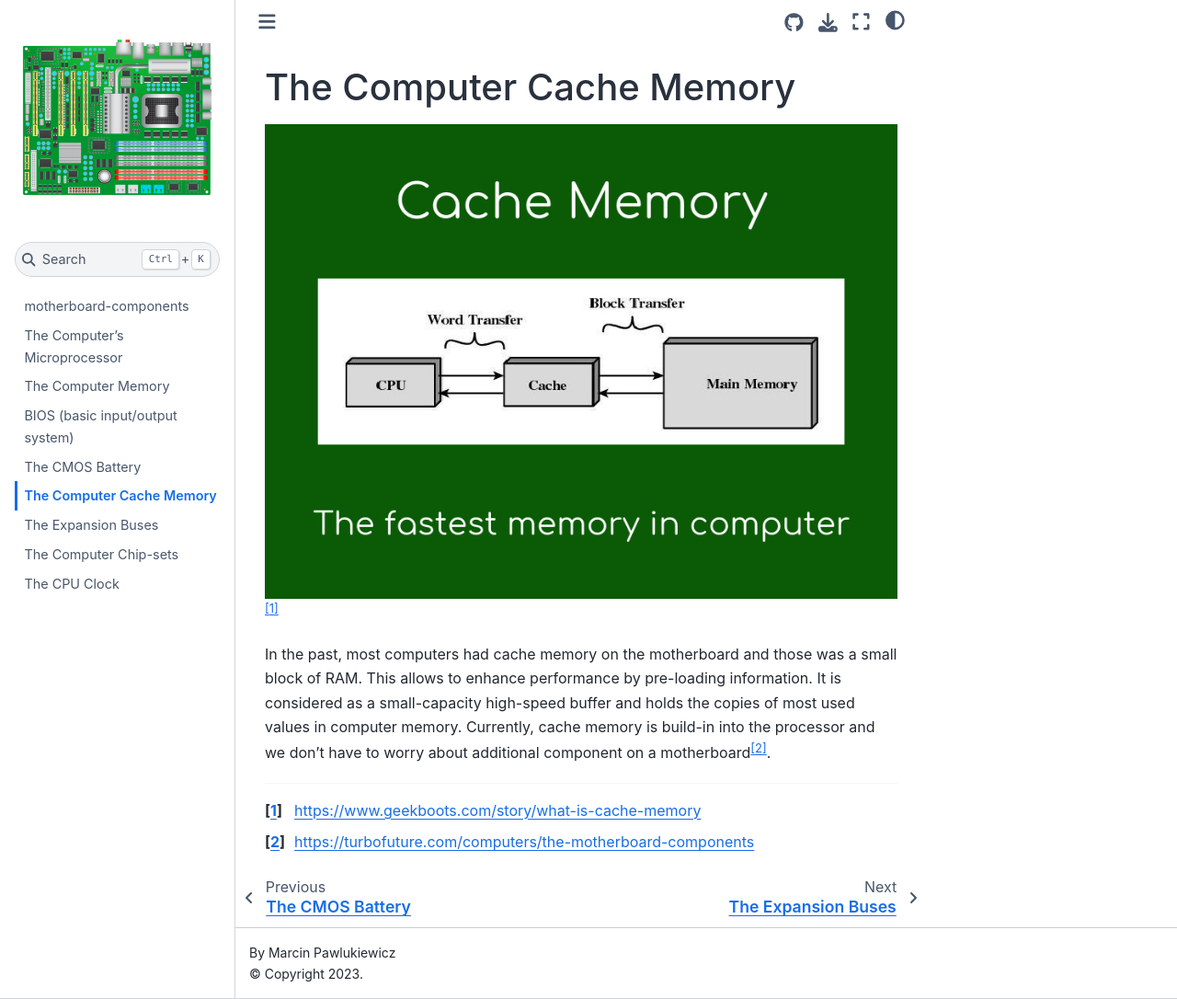
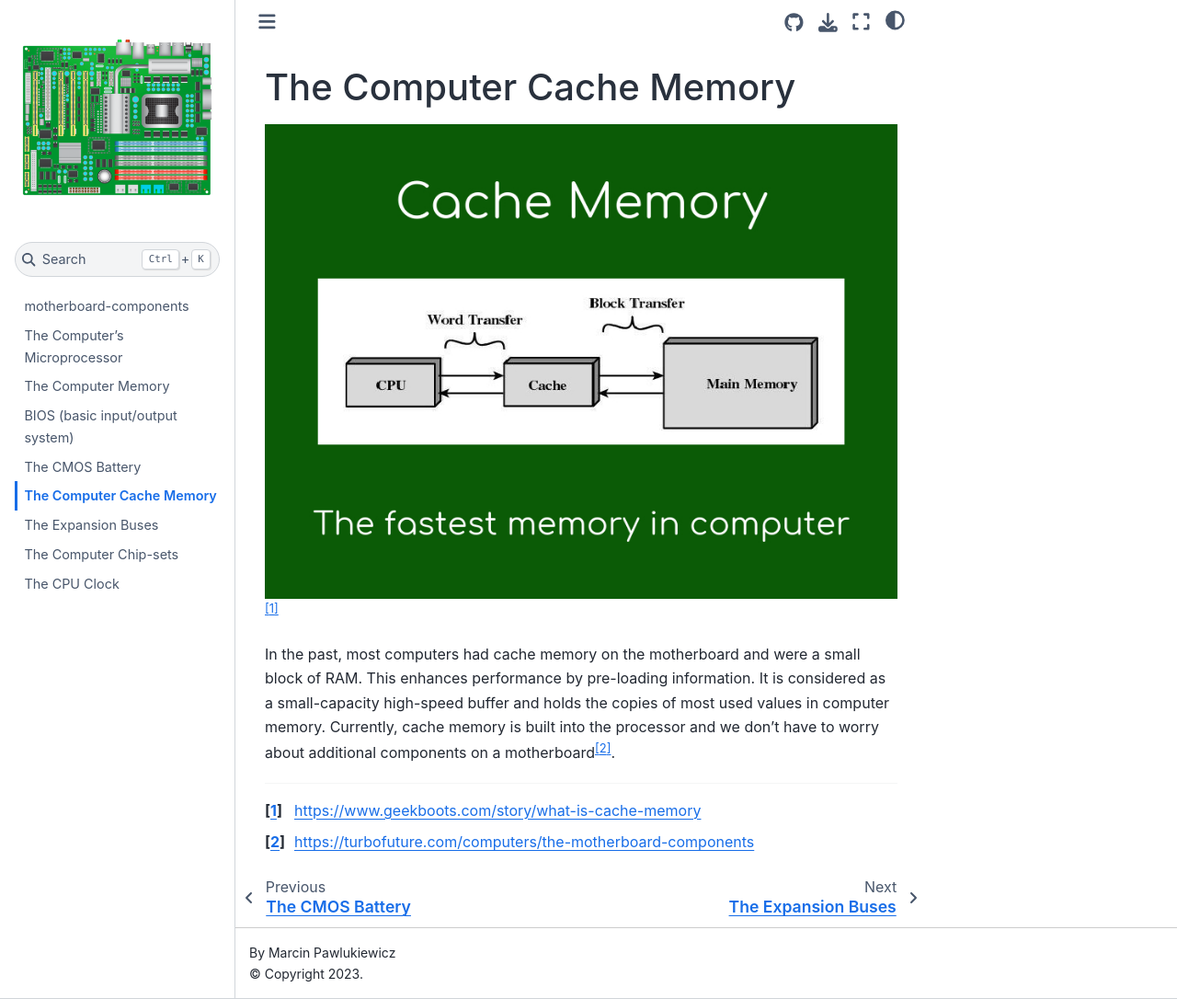
Before and after one commit to marcinpawlukiewicz/motherboard-components, a Jupyter Book: the page built from cachememory.md, in a window 1280 px wide and 1086 px high. Shown: the whole window at 92% size. Built offline with Jupyter Book 1.0.4 settings and Sphinx 7.4.7 and the Sphinx Book theme 1.1.4, drawn with Linux system fonts in a browser that asks for light colours.

Commit message:
Update cachememory.md

```diff
--- a/cachememory.md
+++ b/cachememory.md
@@ -1,7 +1,7 @@
 # The Computer Cache Memory
 ![](images/cache.jpeg)[^1]
 
-In the past, most computers had cache memory on the motherboard and those was a small block of RAM. This allows to enhance performance by pre-loading information. It is considered as a small-capacity high-speed buffer and holds the copies of most used values in computer memory. Currently, cache memory is build-in into the processor and we don’t have to worry about additional component on a motherboard[^2].
+In the past, most computers had cache memory on the motherboard and were a small block of RAM. This enhances performance by pre-loading information. It is considered as a small-capacity high-speed buffer and holds the copies of most used values in computer memory. Currently, cache memory is built into the processor and we don’t have to worry about additional components on a motherboard[^2].
 
 [^1]:https://www.geekboots.com/story/what-is-cache-memory
 [^2]:https://turbofuture.com/computers/the-motherboard-components
```
